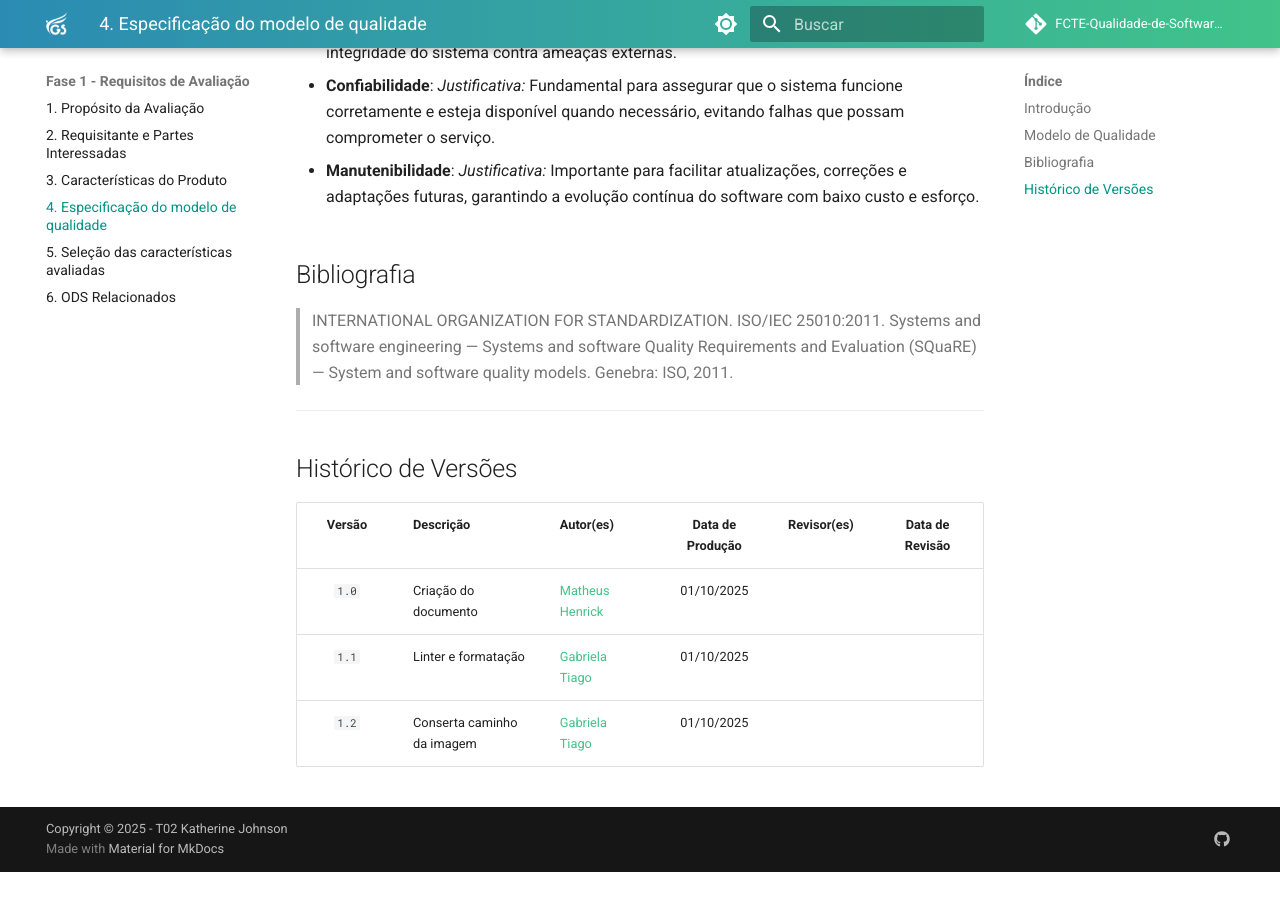
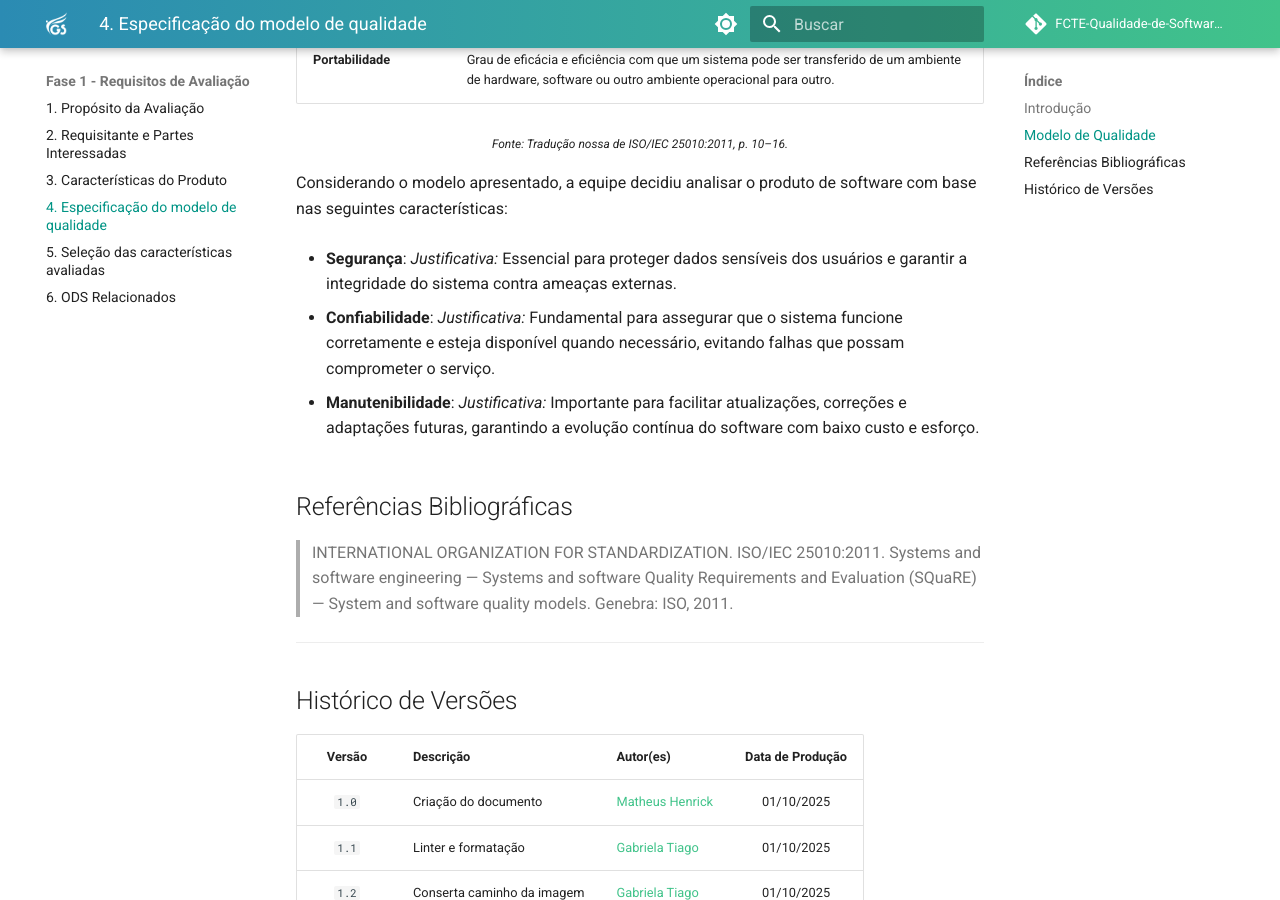
Before and after one commit to FCTE-Qualidade-de-Software-1/2025-2_T02_Katherine_Johnson, an MkDocs documentation site: the page built from docs/entregas/fase-1/especificacao-modelo-qualidade.md, in a window 1280 px wide and 900 px high, scrolled down 2109 px. Built offline with MkDocs 1.6.1 and Material for MkDocs 9.7.7, drawn with Linux system fonts in a browser that asks for light colours; comment, search, counter and statistics services are not loaded; before the commit the page ends 2981 px from its top, so only the background shows below that.

Commit message:
padronização de artefatos

```diff
--- a/docs/entregas/fase-1/especificacao-modelo-qualidade.md
+++ b/docs/entregas/fase-1/especificacao-modelo-qualidade.md
@@ -9,7 +9,7 @@
 </div>
 
 <div align="center">
-    <img src="../../../assets/images/estrutura-de-um-modelo-de-qualidade.png" width="50%" alt="Estrutura de um Modelo de Qualidade">
+    <img src="../../../assets/images/estrutura-de-um-modelo-de-qualidade.png" width="100%" alt="Estrutura de um Modelo de Qualidade">
 </div>
 
 <div align="center" style="font-size: 12px; font-style: italic;">
@@ -31,7 +31,7 @@
 </div>
 
 <div align="center">
-    <img src="../../../assets/images/modelo-de-qualidade-do-produto.png" width="50%" alt="Modelo de Qualidade do Produto">
+    <img src="../../../assets/images/modelo-de-qualidade-do-produto.png" width="100%" alt="Modelo de Qualidade do Produto">
 </div>
 
 <div align="center" style="font-size: 12px; font-style: italic;">
@@ -70,7 +70,7 @@
 -   **Manutenibilidade**:
     _Justificativa:_ Importante para facilitar atualizações, correções e adaptações futuras, garantindo a evolução contínua do software com baixo custo e esforço.
 
-## Bibliografia
+## Referências Bibliográficas
 
 > INTERNATIONAL ORGANIZATION FOR STANDARDIZATION. ISO/IEC 25010:2011. Systems and software engineering — Systems and software Quality Requirements and Evaluation (SQuaRE) — System and software quality models. Genebra: ISO, 2011.
 
@@ -78,8 +78,8 @@
 
 ## Histórico de Versões
 
-| Versão | Descrição                  | Autor(es)                                                  | Data de Produção | Revisor(es) | Data de Revisão |
-| :----: | -------------------------- | ---------------------------------------------------------- | :--------------: | ----------- | :-------------: |
-| `1.0`  | Criação do documento       | [Matheus Henrick](https://github.com/MatheusHenrickSantos) |    01/10/2025    |             |                 |
-| `1.1`  | Linter e formatação        | [Gabriela Tiago](https://github.com/GabrielaTiago)         |    01/10/2025    |             |                 |
-| `1.2`  | Conserta caminho da imagem | [Gabriela Tiago](https://github.com/GabrielaTiago)         |    01/10/2025    |             |                 |
+| Versão | Descrição                  | Autor(es)                                                  | Data de Produção |
+| :----: | -------------------------- | ---------------------------------------------------------- | :--------------: |
+| `1.0`  | Criação do documento       | [Matheus Henrick](https://github.com/MatheusHenrickSantos) |    01/10/2025    |
+| `1.1`  | Linter e formatação        | [Gabriela Tiago](https://github.com/GabrielaTiago)         |    01/10/2025    |
+| `1.2`  | Conserta caminho da imagem | [Gabriela Tiago](https://github.com/GabrielaTiago)         |    01/10/2025    |
```
